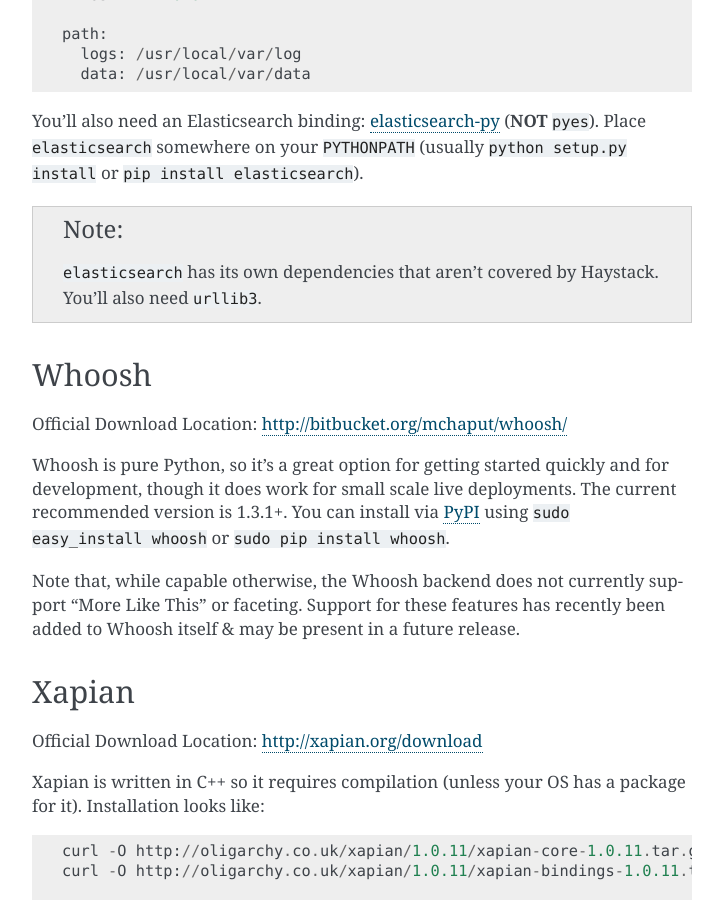
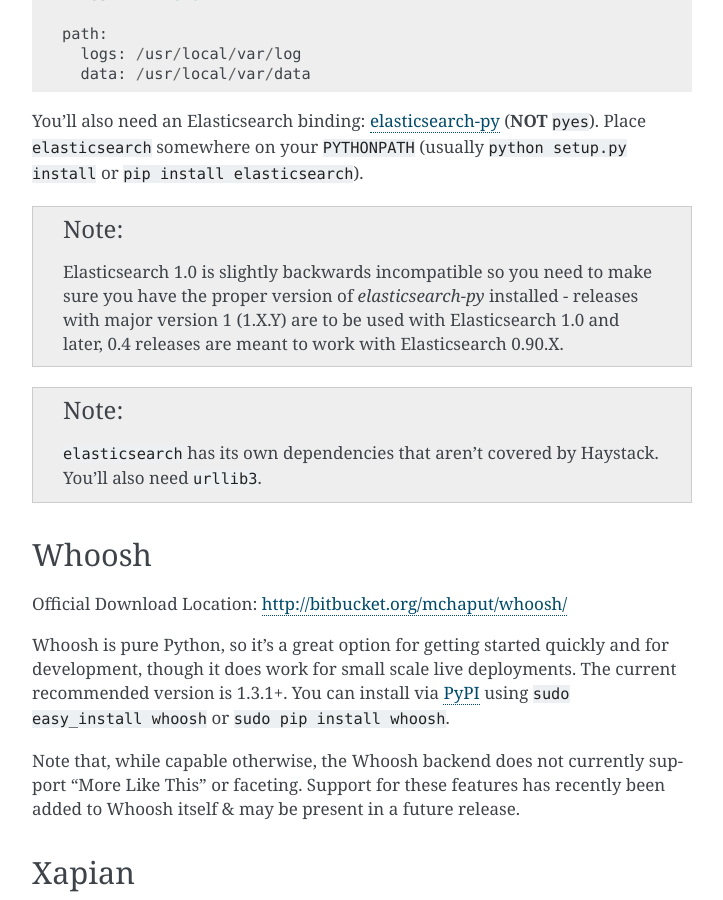
Before and after one commit to django-haystack/django-haystack, a Sphinx documentation site: the page built from docs/installing_search_engines.rst, in a window 1280 px wide and 900 px high, scrolled down 3314 px. Shown: the whole window, without its empty margins (388-1111 px from the left). Built offline with Sphinx 7.4.7, drawn with Linux system fonts in a browser that asks for light colours.

Commit message:
Add a note on elasticsearch-py versioning with regards to 1.0

```diff
--- a/docs/installing_search_engines.rst
+++ b/docs/installing_search_engines.rst
@@ -160,6 +160,13 @@
 
 .. note::
 
+  Elasticsearch 1.0 is slightly backwards incompatible so you need to make sure
+  you have the proper version of `elasticsearch-py` installed - releases with
+  major version 1 (1.X.Y) are to be used with Elasticsearch 1.0 and later, 0.4
+  releases are meant to work with Elasticsearch 0.90.X.
+
+.. note::
+
     ``elasticsearch`` has its own dependencies that aren't covered by
     Haystack. You'll also need ``urllib3``.
 
```
